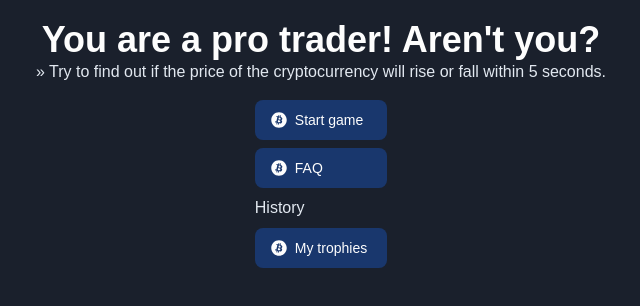
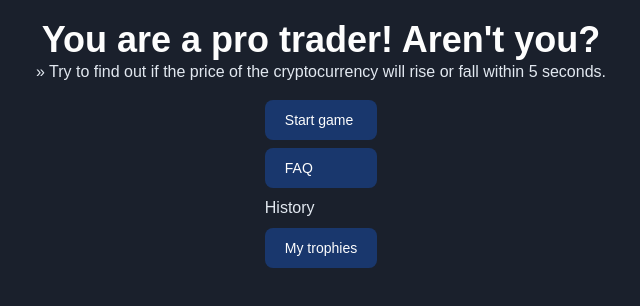
Before and after one commit to Joadevy/Trader-or-not-next, a Next.js app: page / in a window 1280 px wide. Shown: the top 306 px of the page, without its empty margins (319-959 px from the left). Built offline with nearby package versions, Linux system fonts and the light colour scheme; a web font is replaced by a local one.

Commit message:
feat: remove crypto icon'

```diff
--- a/src/components/Buttons/HomeButton/HomeButton.tsx
+++ b/src/components/Buttons/HomeButton/HomeButton.tsx
@@ -10,21 +10,6 @@ export const HomeButton = ({ text, handleClick }: Props) => {
       type="button"
       onClick={handleClick}
     >
-      <svg
-        aria-hidden="true"
-        className="w-4 h-4 mr-2 -ml-1"
-        data-icon="bitcoin"
-        data-prefix="fab"
-        focusable="false"
-        role="img"
-        viewBox="0 0 512 512"
-        xmlns="http://www.w3.org/2000/svg"
-      >
-        <path
-          d="M504 256c0 136.1-111 248-248 248S8 392.1 8 256 119 8 256 8s248 111 248 248zm-141.7-35.33c4.937-32.1-20.19-50.74-54.55-62.57l11.15-44.7-27.21-6.781-10.85 43.52c-7.154-1.783-14.5-3.464-21.8-5.13l10.93-43.81-27.2-6.781-11.15 44.69c-5.922-1.349-11.73-2.682-17.38-4.084l.031-.14-37.53-9.37-7.239 29.06s20.19 4.627 19.76 4.913c11.02 2.751 13.01 10.04 12.68 15.82l-12.7 50.92c.76 .194 1.744 .473 2.829 .907-.907-.225-1.876-.473-2.876-.713l-17.8 71.34c-1.349 3.348-4.767 8.37-12.47 6.464 .271 .395-19.78-4.937-19.78-4.937l-13.51 31.15 35.41 8.827c6.588 1.651 13.05 3.379 19.4 5.006l-11.26 45.21 27.18 6.781 11.15-44.73a1038 1038 0 0 0 21.69 5.627l-11.11 44.52 27.21 6.781 11.26-45.13c46.4 8.781 81.3 5.239 95.99-36.73 11.84-33.79-.589-53.28-25-65.99 17.78-4.098 31.17-15.79 34.75-39.95zm-62.18 87.18c-8.41 33.79-65.31 15.52-83.75 10.94l14.94-59.9c18.45 4.603 77.6 13.72 68.81 48.96zm8.417-87.67c-7.673 30.74-55.03 15.12-70.39 11.29l13.55-54.33c15.36 3.828 64.84 10.97 56.85 43.03z"
-          fill="currentColor"
-        />
-      </svg>
       {text}
     </button>
   );
```
